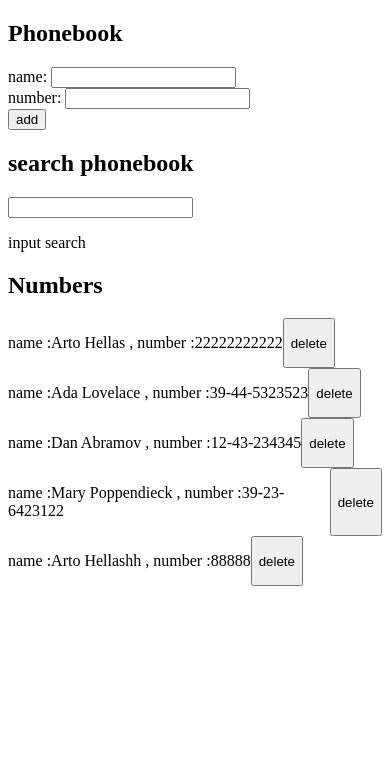
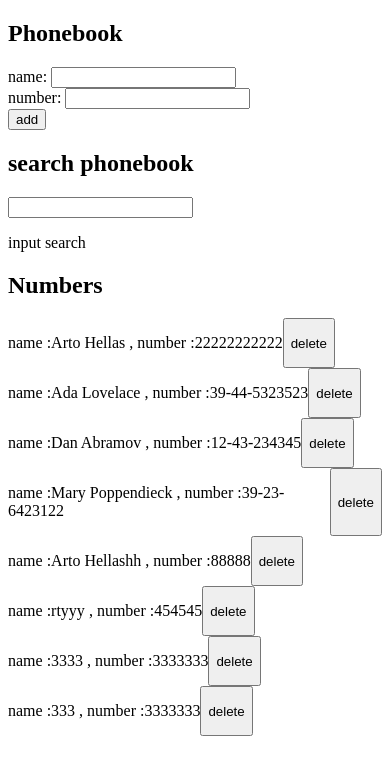
Before and after one commit to Mohammad-Osama/fullstackopen, a React (Create React App) app in the folder part2/phonebook/: page / in a window 390 px wide. Shown: the top 774 px of the page. Built offline with nearby package versions, Linux system fonts and the light colour scheme; data requests are answered from the project's data file.

Commit message:
2.19: Phonebook step11

```diff
--- a/part2/phonebook/db.json
+++ b/part2/phonebook/db.json
@@ -24,6 +24,21 @@
       "name": "Arto Hellashh",
       "number": "88888",
       "id": 5
+    },
+    {
+      "name": "rtyyy",
+      "number": "454545",
+      "id": 6
+    },
+    {
+      "name": "3333",
+      "number": "3333333",
+      "id": 7
+    },
+    {
+      "name": "333",
+      "number": "3333333",
+      "id": 8
     }
   ]
 }
--- a/part2/phonebook/src/App.js
+++ b/part2/phonebook/src/App.js
@@ -2,6 +2,7 @@ import { useState, useEffect } from 'react'
 import Form from './components/Form'
 import Person from './components/Person'
 import Search from './components/Search'
+import Notification from './components/Notification'
 import axios from 'axios'
 import * as api from './services/api'
 
@@ -13,6 +14,7 @@ const App = () => {
   const [newNumber, setNewnumber] = useState('')
   const [searchName, setSearchName] = useState('')
   const [searchResults, setSearchResults] = useState('')
+  const [notification, setNotification] = useState(null);
 
   const handleSubmit = (e) => {
     //  console.log("submit target value name " , e.target.name.value)
@@ -39,6 +41,10 @@ const App = () => {
             api.updatePerson(filtered[0].id, typedContact)
                 setNewName('')
               setNewnumber('')
+              setNotification(`${newName}was altered ` )
+              setTimeout(() => {
+                setNotification(null)
+              }, 5000)
              }
 
 
@@ -49,6 +55,10 @@ const App = () => {
           setPersons(persons.concat(res))
           setNewName('')
           setNewnumber('')
+          setNotification(`${newName}was added  ` )
+          setTimeout(() => {
+            setNotification(null)
+          }, 5000)
 
         })
 
@@ -150,7 +160,7 @@ const App = () => {
   return (
     <div>
       <h2>Phonebook</h2>
-
+      <Notification  message={notification} />
       <Form handleSubmit={handleSubmit}
         newName={newName}
         handleChangeName={handleChangeName}
--- /dev/null
+++ b/part2/phonebook/src/components/Notification.js
@@ -0,0 +1,18 @@
+import React from 'react'
+
+export default function Notification(props) {
+    const footerStyle = {
+        color: 'green',
+        fontStyle: 'italic',
+        fontSize: 50
+      }
+    if (props.message === null) {
+        return null
+      }
+
+      return (
+        <div style={footerStyle}>
+         <p> {props.message} </p>
+        </div>
+      )
+}
```
